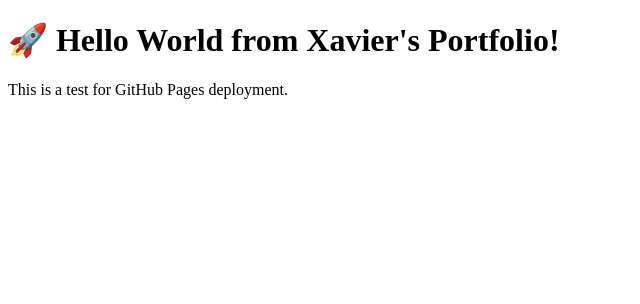
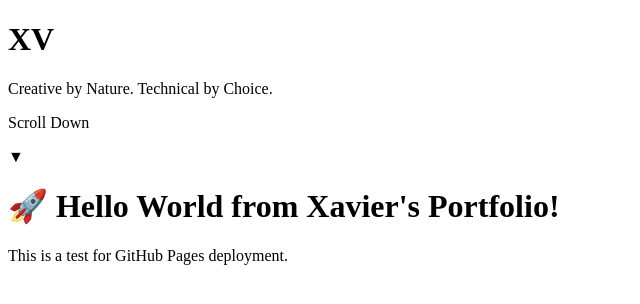
Before and after one commit to 1XV5/Portfolio_XV, a plain HTML site: page index.html in a window 1280 px wide. Shown: the whole page, without its empty margins (0-640 px from the left). Drawn offline with Linux system fonts and the light colour scheme.

Commit message:
Added Main Text
Added Tagline, metadata, arrow, class for 'blobs', 'herobar', and 'logo'.

```diff
--- a/index.html
+++ b/index.html
@@ -2,9 +2,21 @@
 <html lang="en">
 <head>
   <meta charset="UTF-8" />
-  <title>Xavier’s Portfolio</title>
+  <metqa name="viewport" content="width=device-width. initial-scale=1.0" />
+  <title>XV Portfolio</title>
+  <link rel="stylesheet" href="style.css" />
 </head>
 <body>
+  <div class="background blobs"></div>
+
+  <main class="hero">
+    <h1 class="logo">XV</h1>
+    <p class="tagline"> Creative by Nature. Technical by Choice.</p>
+    <div class="scroll-down">
+      <p>Scroll Down</p>
+      <span>&#x25BC;</span> <!--Down Arrow-->
+    </div>
+  </main>
   <h1>🚀 Hello World from Xavier's Portfolio!</h1>
   <p>This is a test for GitHub Pages deployment.</p>
 </body>
--- a/style.css
+++ b/style.css
@@ -0,0 +1,2 @@
+width: 1440px;
+height: 1024px;
```
